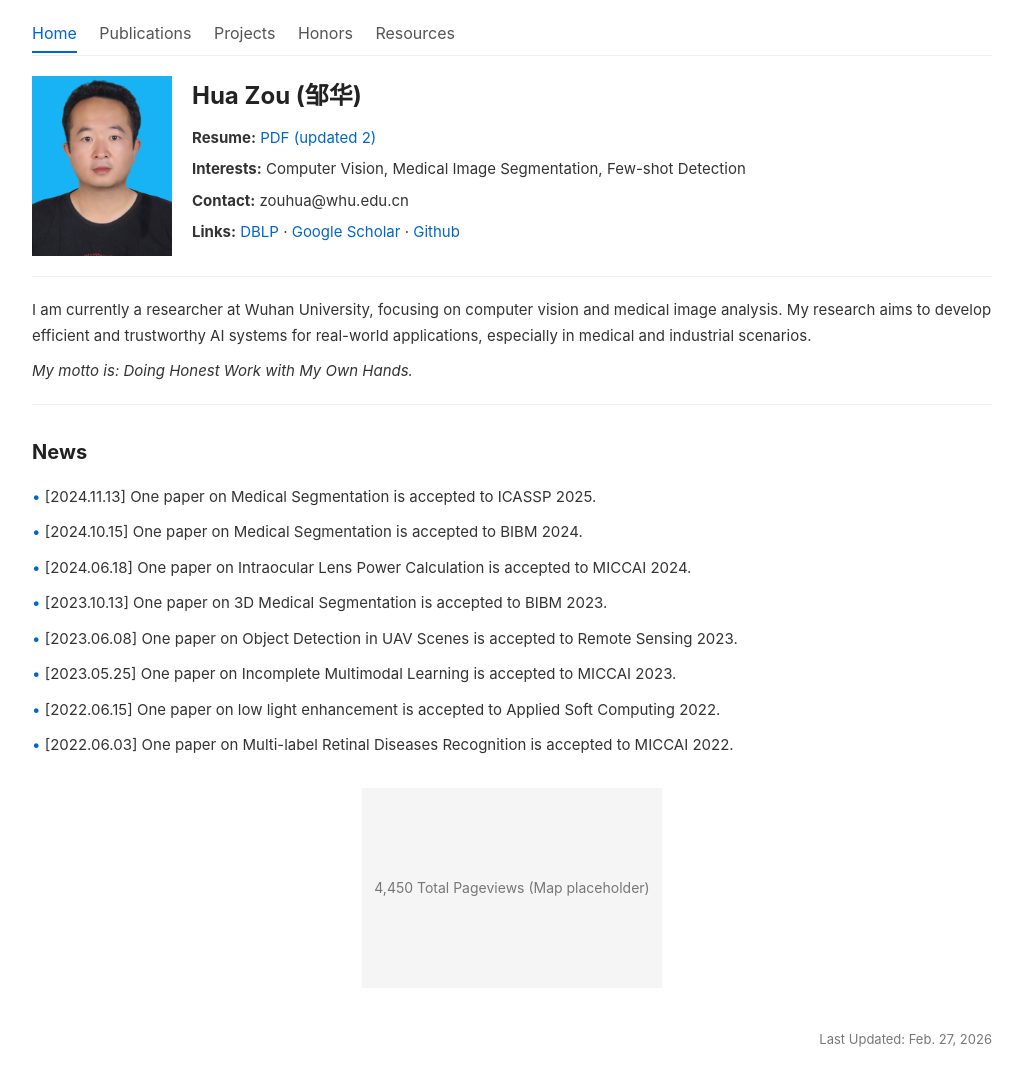
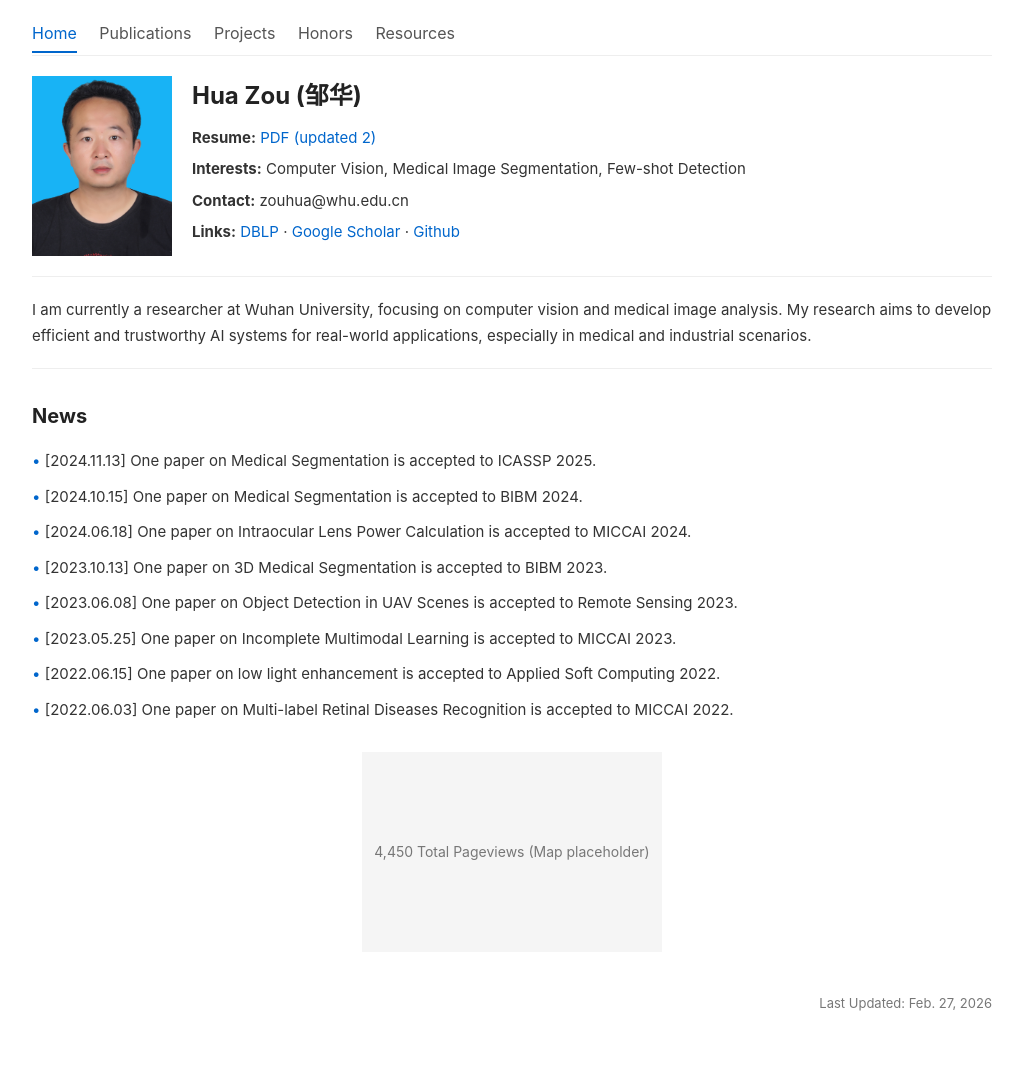
Before and after one commit to zouhuawhu/zouhuawhu.github.io, a Jekyll site: the page built from index.html, in a window 1280 px wide. Shown: the whole page, without its empty margins (128-1151 px from the left). Built offline with Jekyll 4.4.1, drawn with Linux system fonts in a browser that asks for light colours; after the commit the page ends 1034 px from its top, so only the background shows below that.

Commit message:
Update index.html

```diff
--- a/index.html
+++ b/index.html
@@ -25,9 +25,6 @@ title: Hua Zou (邹华)
         I am currently a researcher at Wuhan University, focusing on computer vision and medical image analysis.
         My research aims to develop efficient and trustworthy AI systems for real-world applications, especially in medical and industrial scenarios.
     </p>
-    <p style="margin-top: 10px; font-style: italic;">
-        My motto is: Doing Honest Work with My Own Hands.
-    </p>
 </div>
 
 <hr style="border: none; border-top: 1px solid #eee; margin: 20px 0;">
```
